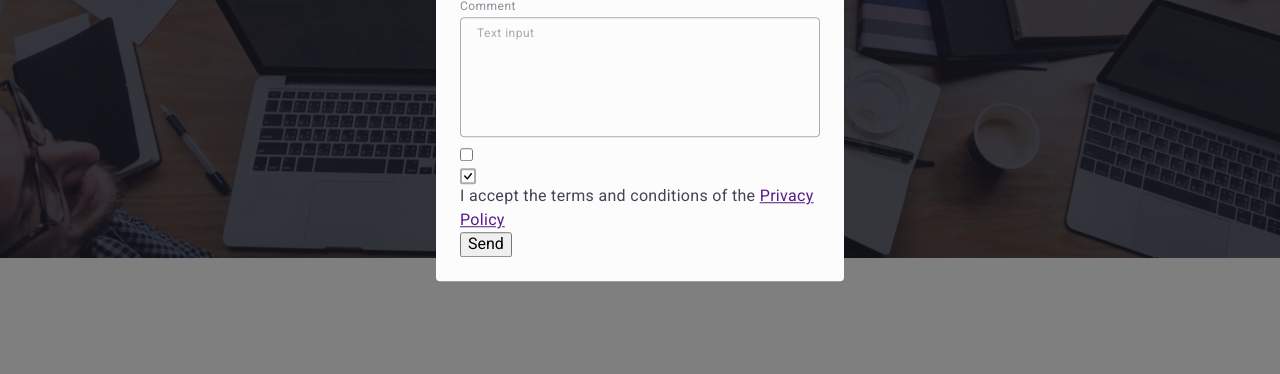
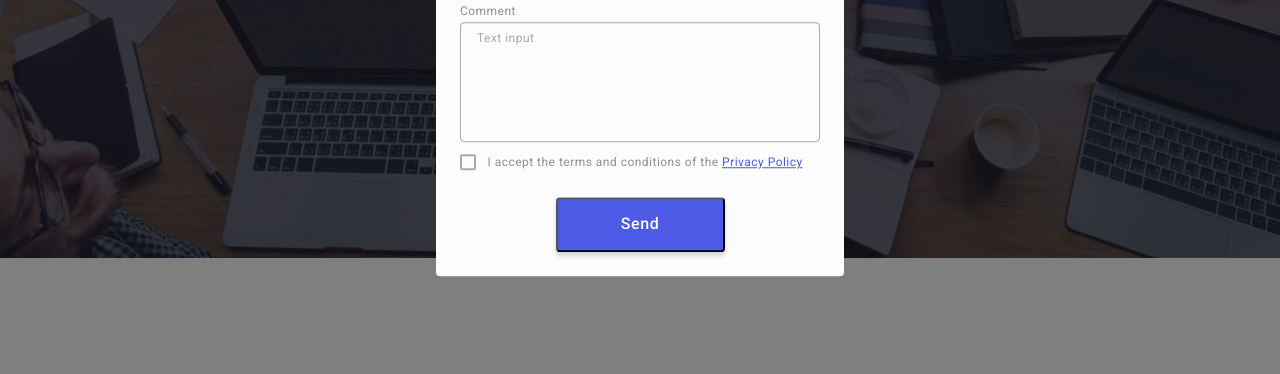
Before and after one commit to 0ntre/goit-markup-hw-05, a plain HTML site: page index.html in a window 1280 px wide. Shown: the part 415-789 px from the top of the page. Drawn offline with nearby package versions, Linux system fonts and the light colour scheme.

Commit message:
done 1 try

```diff
--- a/css/styles.css
+++ b/css/styles.css
@@ -537,10 +537,9 @@ body {
   left: 50%;
   transform: translate(-50%, -50%);
   width: 408px;
-  min-height: 584px;
   border-radius: 4px;
   background: #fcfcfc;
-  padding: 72px 24px 24px 24px;
+  padding: 72px 24px 0 24px;
 }
 
 .modal-close-btn {
@@ -642,7 +641,7 @@ body {
 }
 
 .review-form-own-checkbox {
-  display: flex;
+  display: inline-flex;
   align-items: center;
   justify-content: center;
   width: 16px;
@@ -650,14 +649,52 @@ body {
   cursor: pointer;
   border: 2px solid rgba(46, 47, 66, 0.4);
   border-radius: 2px;
+  fill: #fcfcfc;
+  margin-right: 8px;
 }
 
 .review-form-checkbox:checked
-  + .review-form-checkbox-label
+  + .review-form-own-checkbox-label
   > .review-form-own-checkbox {
   background-color: #404bbf;
+  border: none;
+  fill: #f4f4fd;
 }
 
-.review-form-own-checkbox-icol {
-  fill: #f4f4fd;
+.review-form-checkbox:focus
+  + .review-form-own-checkbox-label
+  > .review-form-own-checkbox {
+  border-color: #4d5ae5;
 }
+
+.review-form-own-checkbox-label {
+  color: #8e8f99;
+  font-size: 12px;
+  line-height: 1.17;
+  letter-spacing: 0.04em;
+}
+
+.link-accent-style {
+  color: #4d5ae5;
+  font-size: 12px;
+  line-height: 1.17;
+  letter-spacing: 0.04em;
+}
+
+.review-form-checkbox-wrapper {
+  margin-bottom: 24px;
+}
+
+.review-form-submit-btn {
+  display: flex;
+  min-width: 169px;
+  justify-content: center;
+  margin: 0 auto 24px;
+  padding: 16px 32px;
+  border-radius: 4px;
+  background: #4d5ae5;
+  box-shadow: 0px 4px 4px 0px rgba(0, 0, 0, 0.15);
+  color: #fff;
+  font-weight: 500;
+  letter-spacing: 0.04em;
+}
--- a/index.html
+++ b/index.html
@@ -637,24 +637,29 @@
           </div>
           <div class="review-form-checkbox-wrapper">
             <input
-              class="review-form-checkbox"
+              class="review-form-checkbox visually-hidden"
               id="user-privacy-policy"
               name="user-privacy-policy"
               type="checkbox"
               value="true"
               required
             />
-            <label class="review-form-checkbox-label" for="user-privacy-policy"></label>
+            <label
+              class="review-form-own-checkbox-label"
+              for="user-privacy-policy"
+            >
               <span class="review-form-own-checkbox">
-                 <svg
+                <svg
                   class="review-form-own-checkbox-icon"
                   width="10"
                   height="8"
-                  aria-label="checkmark icon"> <use href="./images/icons.svg#icon-check"></use>
+                  aria-label="checkmark icon"
+                >
+                  <use href="./images/icons.svg#icon-check"></use>
                 </svg>
               </span>
               I accept the terms and conditions of the
-              <a href="">Privacy Policy</a></label
+              <a class="link-accent-style" href="">Privacy Policy</a></label
             >
           </div>
           <button class="review-form-submit-btn" type="submit">Send</button>
```
